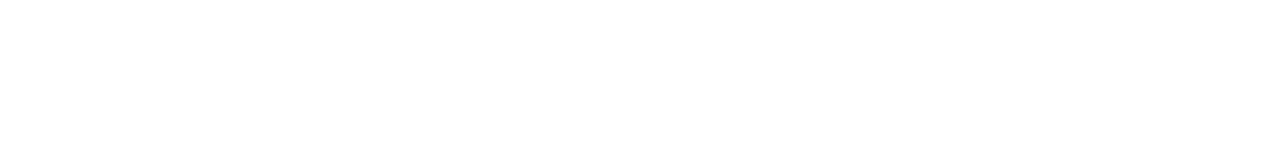
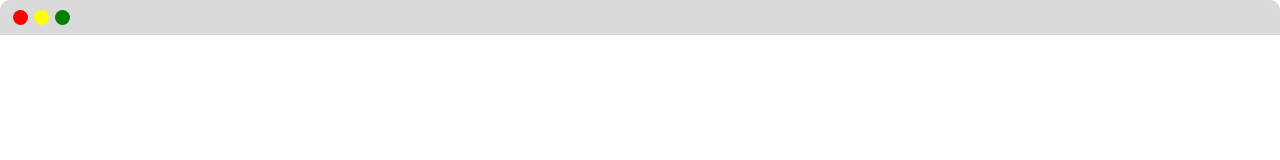
Before and after one commit to LauCost/html-css-zoom, a plain HTML site: page index.html in a window 1280 px wide. Drawn offline with Linux system fonts and the light colour scheme.

Commit message:
Creati i 3 pallini nell'header

```diff
--- a/index.html
+++ b/index.html
@@ -13,6 +13,16 @@
 
     <header>
 
+        <div class="cont_pallini">
+            <div class="red"></div>
+            <div class="yellow"></div>
+            <div class="green"></div>
+        </div>
+
+        <div class="cont_zoomid">
+
+        </div>
+
     </header>
 
     <main>
--- a/style.css
+++ b/style.css
@@ -8,5 +8,36 @@
 
 header{
     background-color: #DADADA;
+    display: flex;
+    border-top-left-radius: 10px;
+    border-top-right-radius: 10px;
 }
 /* /Header Main Footer */
+
+
+/* Contenuto Header */
+
+.cont_pallini{
+    display: flex;
+    align-items: center;
+    padding: 10px;
+}
+
+.red, .yellow, .green{
+    width: 15px;
+    height: 15px;
+    border-radius: 50%;
+    margin: 0 3px;
+}
+
+.red{
+    background-color: red;
+}
+
+.yellow{
+    background-color: yellow;
+}
+
+.green{
+    background-color: green;
+}
```
